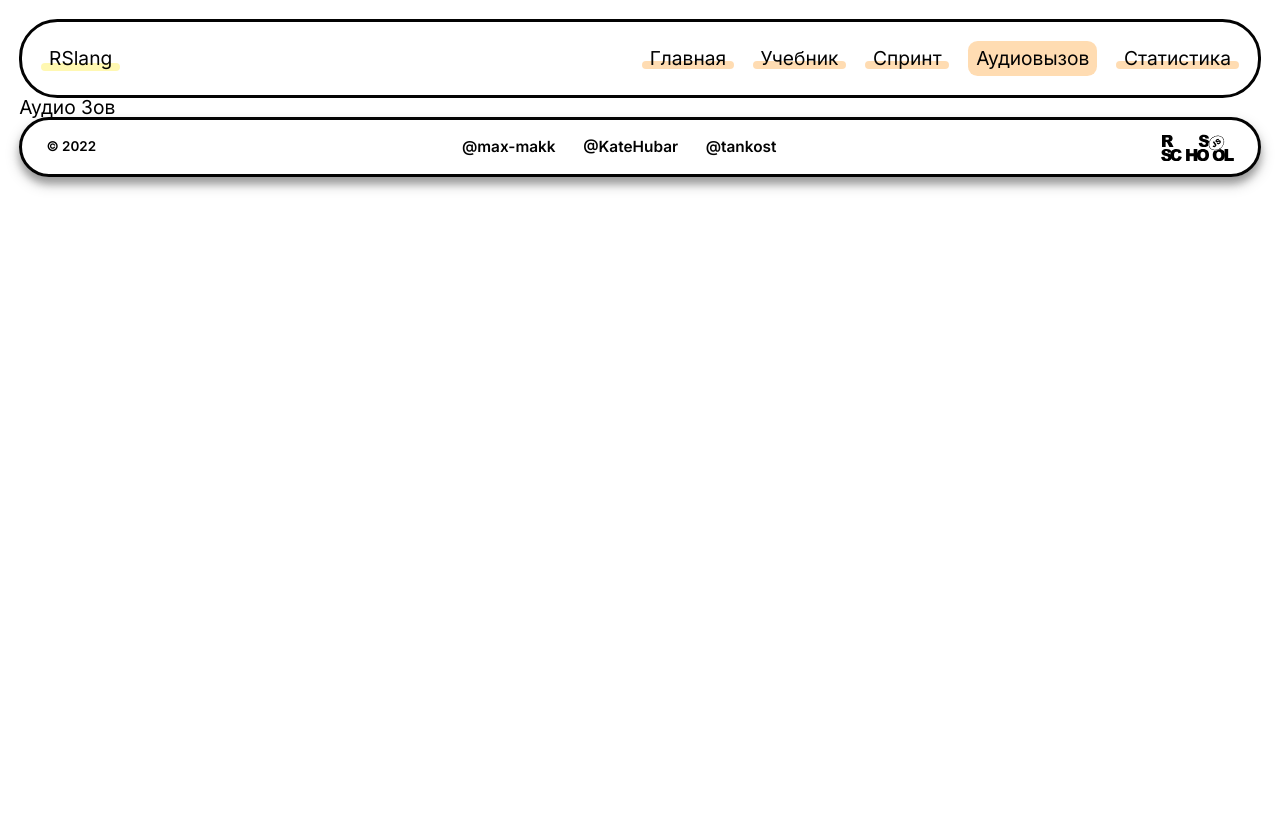
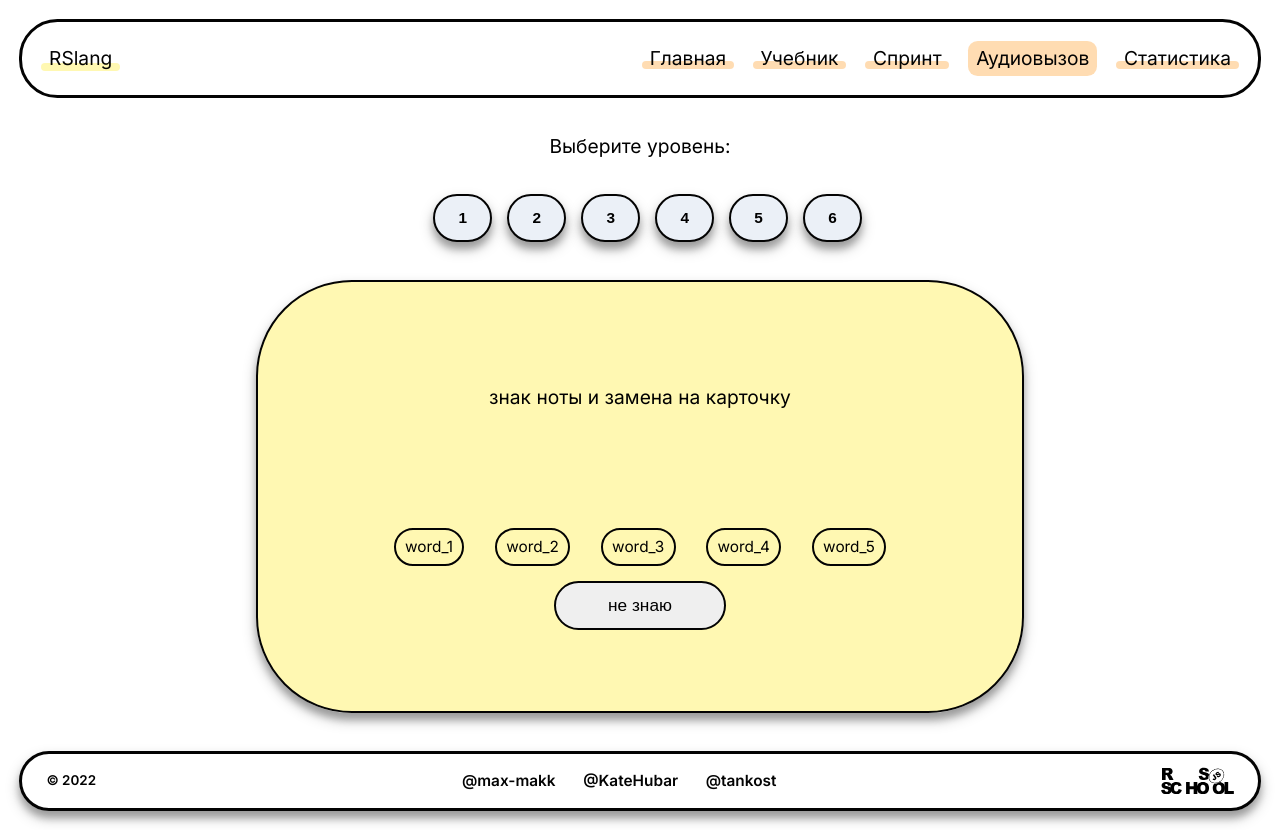
Before and after one commit to max-makk/rslang, a React (Create React App) app: page /audiogame in a window 1280 px wide. Before the commit the page ends 800 px from the top, so only its background shows below. Built offline with nearby package versions, Linux system fonts and the light colour scheme.

Commit message:
feat: add audiogame layout

```diff
--- a/src/pages/AudioGame/AudioGame.module.css
+++ b/src/pages/AudioGame/AudioGame.module.css
@@ -0,0 +1,84 @@
+.audiogame_wrapper{
+  width: 97vw;
+  height: 76.8vh;
+  display: flex;
+  flex-direction: column;
+  align-items: center;
+  margin-top: 2em;
+}
+
+.audiogame_level_wrapper{
+  display: flex;
+  flex-direction: row;
+  margin-top: 2em;
+}
+
+.audiogame_level{
+   max-width: 4em;
+   box-shadow: 0 7px 14px rgba(0,0,0,0.25), 0 7px 7px rgba(0,0,0,0.22);
+   border: var(--black) solid 2px;
+   border-radius: 5em;
+   margin-left: 1em;
+   padding: 0.8em 1.5em;
+   font-size: 0.8rem;
+   line-height: 1rem;
+   background-color: rgb(235, 240, 247);
+   cursor: pointer;
+   font-weight: 600;
+}
+
+.audiogame_level:hover,
+.audiogame_level:focus {
+  background-color: rgba(255, 167, 95, 0.5);
+}
+
+.audiogame_gamewindow_main_wrapper{
+height: 12em;
+display: flex;
+flex-direction: column;
+align-items: center;
+justify-content: center;
+}
+
+.audiogame_gamewindow{
+  width: 40em;
+  height: 30em;
+  margin-top: 2em;
+  margin-bottom: 2em;
+  border: var(--black) solid 2px;
+  border-radius: 5em;
+  box-shadow: 0 7px 14px rgba(0,0,0,0.25), 0 7px 7px rgba(0,0,0,0.22);
+  background-color: rgba(255, 233, 0, 0.3);
+  display: flex;
+  flex-direction: column;
+  align-items: center;
+}
+
+.audiogame_gamewindow_main{
+  margin-top: 2em;
+  margin-bottom: 2em;
+}
+
+.audiogame_gamewindow_words_string{
+  display: flex;
+  flex-direction: row;
+}
+
+.audiogame_gamewindow_word{
+  margin-top: 20em;
+  cursor: pointer;
+  border: var(--black) solid 2px;
+  border-radius: 5em;
+  padding: 0.6em;
+  font-size: 0.8rem;
+  margin: 1em;
+}
+
+.audiogame_gamewindow_next_btn{
+  width: 10em;
+  border: var(--black) solid 2px;
+  border-radius: 5em;
+  padding: 0.7em;
+  font-size: 0.9rem;
+  cursor: pointer;
+}
--- a/src/pages/AudioGame/AudioGame.tsx
+++ b/src/pages/AudioGame/AudioGame.tsx
@@ -1,4 +1,28 @@
+import style from './AudioGame.module.css';
 
 export const AudioGame = () => {
-  return <div>Аудио Зов</div>
-}
+  return (
+    <div className={style.audiogame_wrapper}>
+      Выберите уровень:
+      <div className={style.audiogame_level_wrapper}>
+        <button className={style.audiogame_level}>1</button>
+        <button className={style.audiogame_level}>2</button>
+        <button className={style.audiogame_level}>3</button>
+        <button className={style.audiogame_level}>4</button>
+        <button className={style.audiogame_level}>5</button>
+        <button className={style.audiogame_level}>6</button>
+      </div>
+      <div className={style.audiogame_gamewindow}>
+       <div className={style.audiogame_gamewindow_main_wrapper}> <div className={style.audiogame_gamewindow_main}>знак ноты и замена на карточку</div> </div>
+        <div className={style.audiogame_gamewindow_words_string}>
+          <div className={style.audiogame_gamewindow_word}>word_1</div>
+          <div className={style.audiogame_gamewindow_word}>word_2</div>
+          <div className={style.audiogame_gamewindow_word}>word_3</div>
+          <div className={style.audiogame_gamewindow_word}>word_4</div>
+          <div className={style.audiogame_gamewindow_word}>word_5</div>
+        </div>
+        <button className={style.audiogame_gamewindow_next_btn}>не знаю</button>
+      </div>
+    </div>
+  );
+};
```
